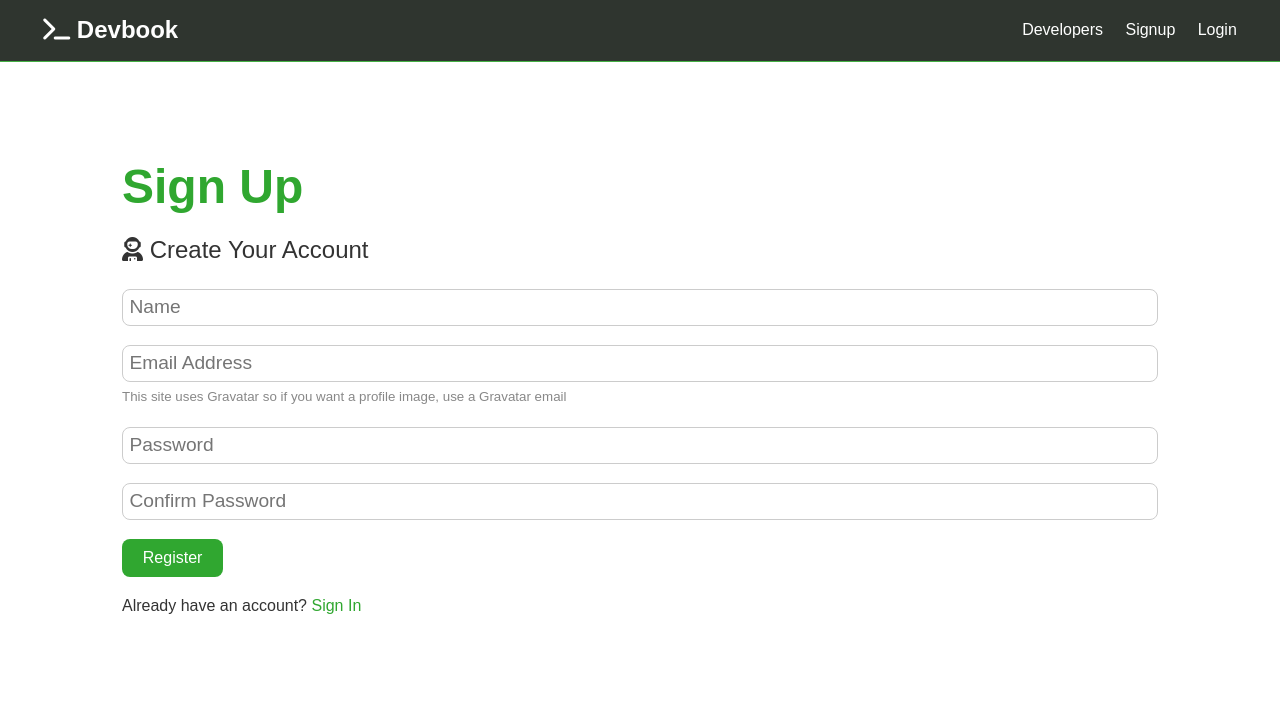
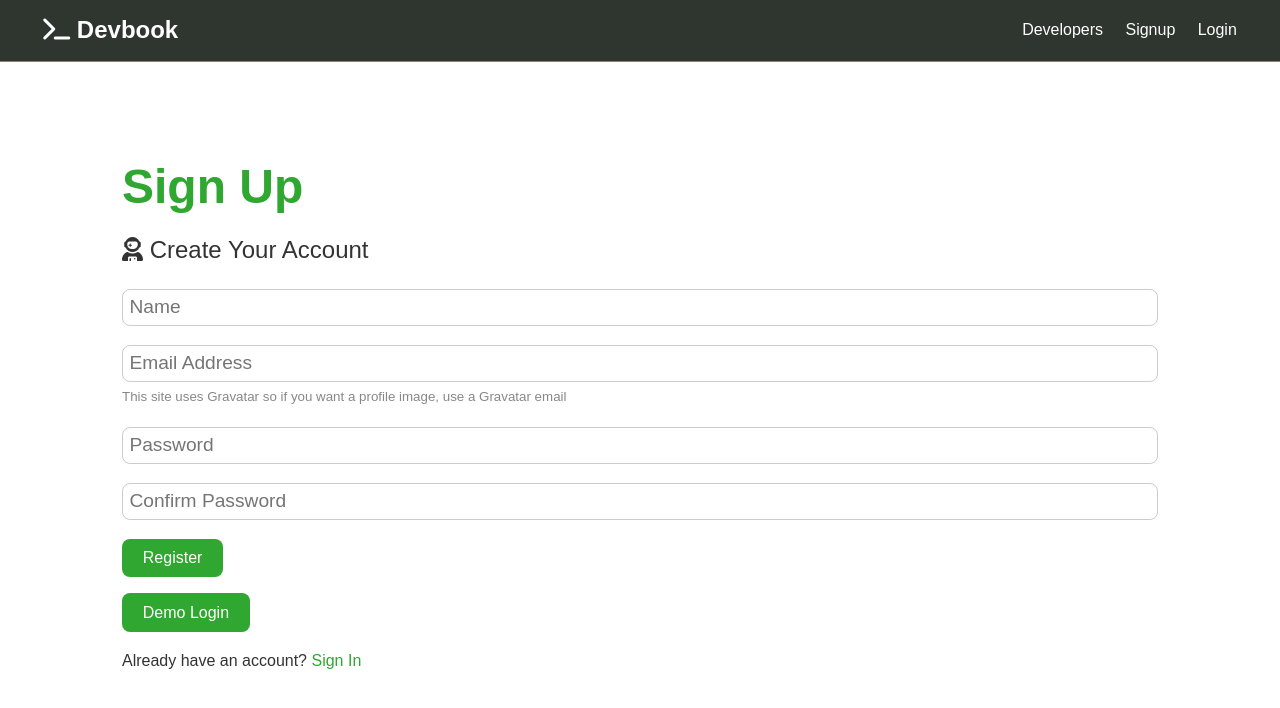
Before and after one commit to skp96/Devbook, a React (Create React App) app in the folder client/: page /signup in a window 1280 px wide. Shown: the top 708 px of the page. Built offline with nearby package versions, Linux system fonts and the light colour scheme; no server answers.

Commit message:
demo login

```diff
--- a/client/src/components/auth/Signup.js
+++ b/client/src/components/auth/Signup.js
@@ -1,11 +1,11 @@
 import React, {Fragment, useState} from 'react';
 import {connect} from 'react-redux';
 import {setAlert} from '../../actions/alert';
-import {signup} from '../../actions/auth';
+import {signup, login} from '../../actions/auth';
 import {Link, Redirect} from 'react-router-dom';
 import PropTypes from 'prop-types'
 
-const Signup = ({setAlert, signup, isAuthenticated}) => {
+const Signup = ({setAlert, signup, login, isAuthenticated}) => {
   const [formData, setFormData] = useState({
     name: '',
     email: '',
@@ -28,6 +28,9 @@ const Signup = ({setAlert, signup, isAuthenticated}) => {
   if (isAuthenticated) {
     return <Redirect to='/dashboard' />
   }
+
+  const demoEmail = 'sunnykpatel1992@gmail.com'
+  const demoPassword = '1234567'
 
   return (
     <Fragment>
@@ -66,9 +69,11 @@ const Signup = ({setAlert, signup, isAuthenticated}) => {
         </div>
         <input type="submit" className="btn btn-primary" value="Register" />
       </form>
-      <p className="my-1">
+      <button className='btn btn-primary my-1' onClick={() => login(demoEmail, demoPassword)}>Demo Login</button>
+      <p>
         Already have an account? <Link to="/login">Sign In</Link>
       </p>
+
     </Fragment>
   );
 };
@@ -76,11 +81,13 @@ const Signup = ({setAlert, signup, isAuthenticated}) => {
 Signup.propTypes = {
   setAlert: PropTypes.func.isRequired,
   signup: PropTypes.func.isRequired,
+  login: PropTypes.func.isRequired,
   isAuthenticated: PropTypes.bool,
+
 }
 
 const mapStateToProps = state => ({
   isAuthenticated: state.auth.isAuthenticated
 })
 
-export default connect(mapStateToProps, {setAlert, signup})(Signup);
+export default connect(mapStateToProps, {setAlert, signup, login})(Signup);
--- a/client/src/components/layout/Landing.js
+++ b/client/src/components/layout/Landing.js
@@ -3,11 +3,15 @@ import { Link } from 'react-router-dom';
 import { connect } from 'react-redux';
 import PropTypes from 'prop-types';
 import { Redirect } from 'react-router-dom';
+import {login} from '../../actions/auth'
 
-const Landing = ({ isAuthenticated }) => {
+const Landing = ({ isAuthenticated, login }) => {
 	if (isAuthenticated) {
 		return <Redirect to='/dashboard' />;
 	}
+
+	const demoEmail = 'sunnykpatel1992@gmail.com'
+	const demoPassword = '1234567'
 
 	return (
 		<section className='landing'>
@@ -24,6 +28,7 @@ const Landing = ({ isAuthenticated }) => {
 						<Link to='/login' className='btn btn-light'>
 							Login
 						</Link>
+						<p onClick={() => login(demoEmail, demoPassword)} className='btn btn-primary'>Demo Login</p>
 					</div>
 				</div>
 			</div>
@@ -39,4 +44,4 @@ const mapStateToProps = (state) => ({
 	isAuthenticated: state.auth.isAuthenticated
 });
 
-export default connect(mapStateToProps)(Landing);
+export default connect(mapStateToProps, {login})(Landing);
```
Also changed, not shown: 2 other files (tests, documents, lock files or other folders).
